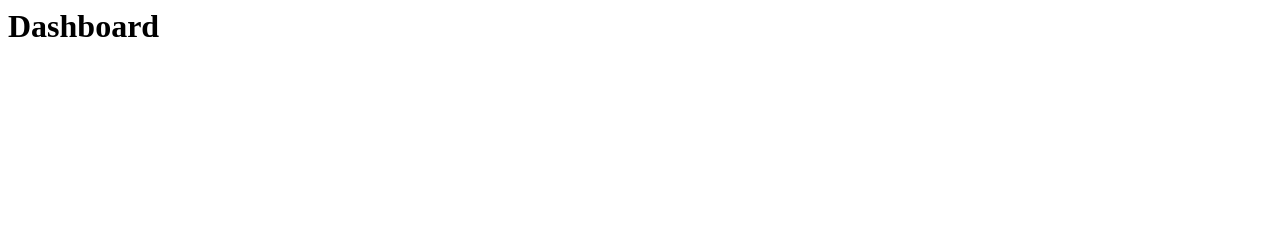
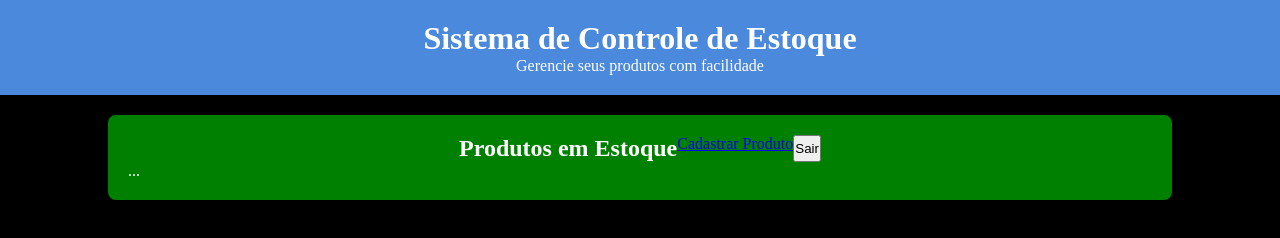
Before and after one commit to RodrigoDev25/desktop-app-estoque-electron, a plain HTML site: page src/pages/dashboard.html in a window 1280 px wide. Drawn offline with Linux system fonts and the light colour scheme.

Commit message:
editando .html e .js

```diff
--- a/src/pages/dashboard.html
+++ b/src/pages/dashboard.html
@@ -1 +1,37 @@
-<h1> Dashboard </h1>
+<!DOCTYPE html>
+<html lang="en">
+
+<head>
+    <meta charset="UTF-8">
+    <meta name="viewport" content="width=device-width, initial-scale=1.0">
+    <title>Dashborad - Sistema Controle de Estoque</title>
+    <link rel="stylesheet" href="../styles/style-dashboard.css">
+</head>
+
+<body>
+
+    <header class="header">
+        <h1>Sistema de Controle de Estoque</h1>
+        <p>Gerencie seus produtos com facilidade</p>
+    </header>
+
+    <div class="conteudo">
+        <div class="card">
+            <div class="card-header">
+                <h2>Produtos em Estoque</h2>
+
+                <a href="cadastro.html">Cadastrar Produto</a>
+
+                <button class="logout">Sair</button>
+
+            </div>
+
+            <div class="products">...</div>
+
+        </div>
+    </div>
+
+
+</body>
+
+</html>
--- /dev/null
+++ b/src/styles/style-dashboard.css
@@ -0,0 +1,31 @@
+* { /*Zerar estilização*/
+    margin: 0;
+    padding: 0;
+    box-sizing: 0; /*Leva em consideração a espussura da borda*/
+}
+
+body {
+    background-color: rgb(0, 0, 0);
+    color: rgb(255, 255, 255);
+}
+
+.header {
+    padding: 20px;
+    background-color: #4b89dc;
+    color: #fff;
+    text-align: center;
+}
+
+.card {
+    margin: 0 auto;
+    background-color: green;
+    padding: 20px;
+    margin: 20px auto;
+    width: 80%;
+    border-radius: 8px;
+}
+
+.card-header {
+    display: flex;
+    justify-content: center;
+}
--- a/src/styles/style.css
+++ b/src/styles/style.css
@@ -1,7 +1,9 @@
-* { /*Zerar estilização*/
+* {
+    /*Zerar estilização*/
     margin: 0;
     padding: 0;
-    box-sizing: 0; /*Leva em consideração a espussura da borda*/
+    box-sizing: 0;
+    /*Leva em consideração a espussura da borda*/
 }
 
 body {
```
Also changed, not shown: src/scripts/script.js (+8 -2 lines).
